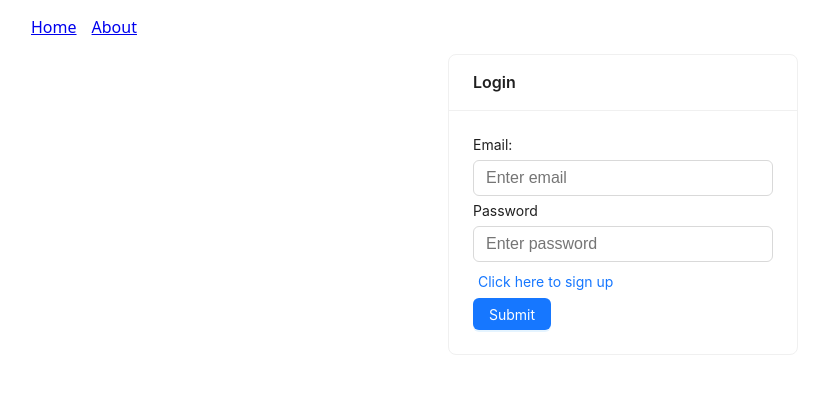
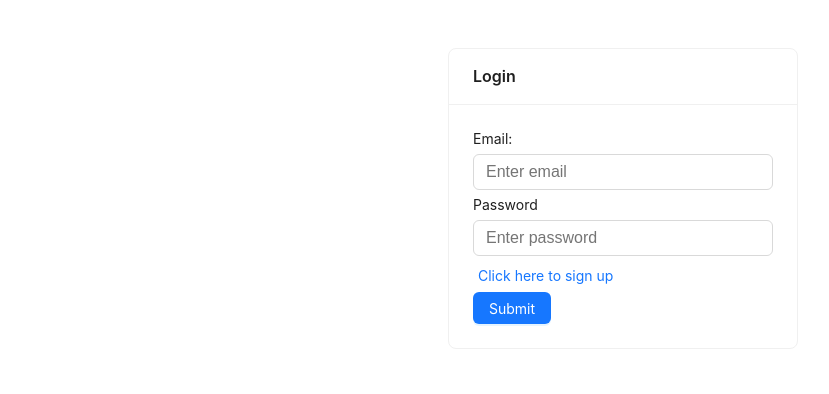
Before and after one commit to rakeshmondal461/task-management-poc, a React (Vite) app in the folder task-management-client/: page /login in a window 1280 px wide. Shown: the top 394 px of the page, without its empty margins (17-846 px from the left). Built offline with nearby package versions, Linux system fonts and the light colour scheme; no server answers.

Commit message:
removed unsed files

```diff
--- a/task-management-client/src/components/Header.css
+++ /dev/null
@@ -1,5 +0,0 @@
-.headerLinks{
-    display: flex;
-    gap: 15px;
-    list-style-type: none;
-}
--- a/task-management-client/src/components/Header.tsx
+++ /dev/null
@@ -1,22 +0,0 @@
-import { Link } from "react-router-dom";
-import './Header.css';
-
-const Header = () => {
-  return (
-    <>
-      {" "}
-      <nav>
-        <ul className="headerLinks">
-          <li>
-            <Link to="/">Home</Link>
-          </li>
-          <li>
-            <Link to="/about">About</Link>
-          </li>
-        </ul>
-      </nav>
-    </>
-  );
-};
-
-export default Header;
--- a/task-management-client/src/pages/Login.tsx
+++ b/task-management-client/src/pages/Login.tsx
@@ -3,7 +3,6 @@ import axios from "axios";
 import { ToastContainer, toast } from "react-toastify";
 import { API_BASE_URL } from "../utils/constants";
 import { Button, Card, Space } from "antd";
-import Header from "../components/Header";
 import "./styles/Login.css";
 import { Link, useNavigate } from "react-router-dom";
 import type { storeData } from "../types/storeDataTypes";
@@ -60,7 +59,6 @@ const Login = () => {
 
   return (
     <>
-      <Header />
       <div className="loginCardContainer">
         <Space direction="vertical" size={16}>
           <Card title="Login" className="loginCard">
--- a/task-management-client/src/pages/Signup.tsx
+++ b/task-management-client/src/pages/Signup.tsx
@@ -1,8 +1,7 @@
 import axios from "axios";
-import React, { useState } from "react";
+import { useState } from "react";
 import { API_BASE_URL } from "../utils/constants";
 import { ToastContainer, toast } from "react-toastify";
-import Header from "../components/Header";
 import { Button, Card, Space } from "antd";
 import "./styles/Signup.css";
 import { Link } from "react-router-dom";
@@ -39,7 +38,6 @@ const Signup = () => {
 
   return (
     <>
-      <Header />
       <div className="signupCardContainer">
         <Space direction="vertical" size={16}>
           <Card title="Sign Up" className="signupCard">
--- a/task-management-client/src/pages/styles/Login.css
+++ b/task-management-client/src/pages/styles/Login.css
@@ -2,6 +2,7 @@
     display: flex;
     justify-content: center;
     align-items: center;
+    padding-block: 2.5rem;
 }
 
 .loginCard{
--- a/task-management-client/src/pages/styles/Signup.css
+++ b/task-management-client/src/pages/styles/Signup.css
@@ -2,6 +2,7 @@
     display: flex;
     justify-content: center;
     align-items: center;
+    padding-block: 2.5rem;
 }
 
 .signupCard{
```
